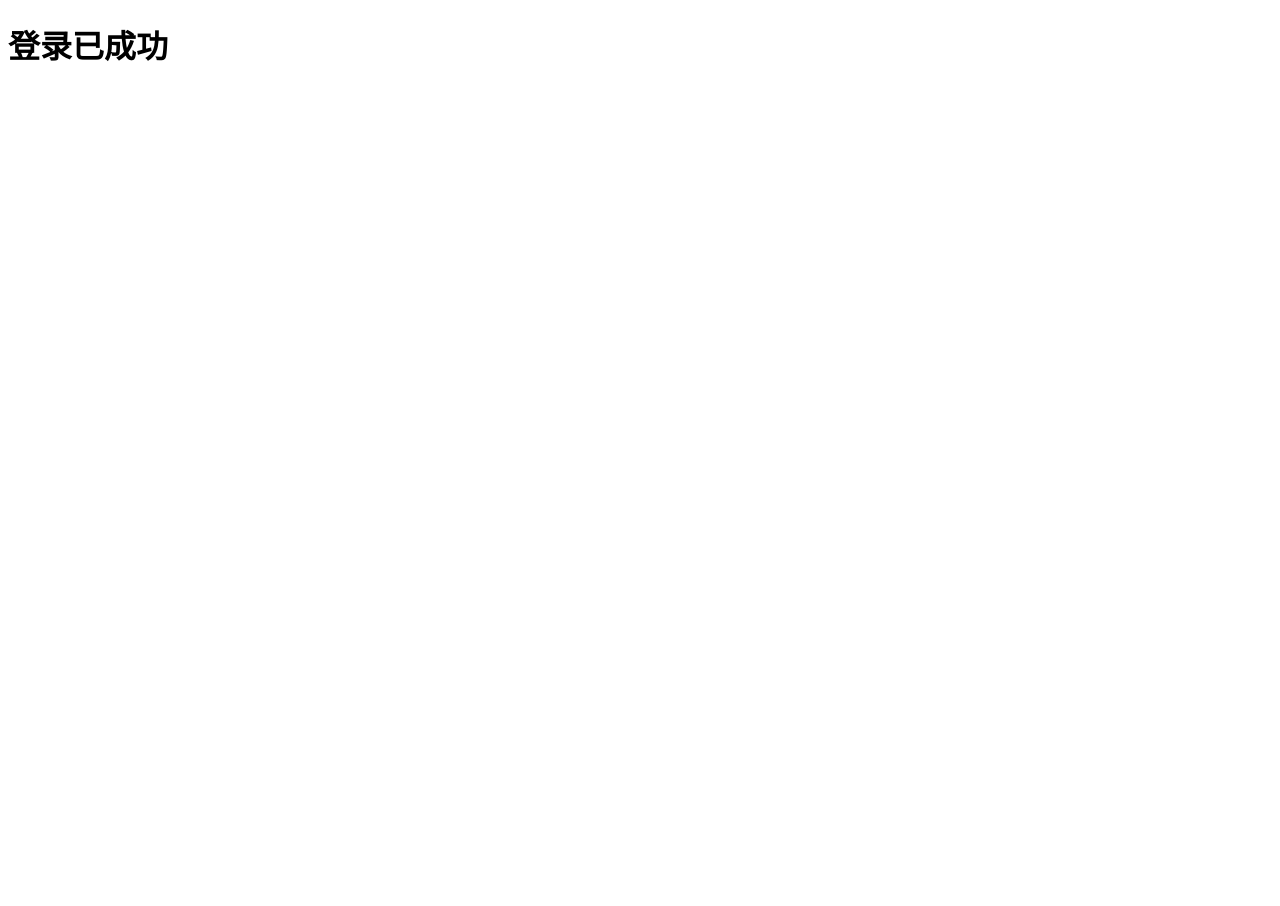
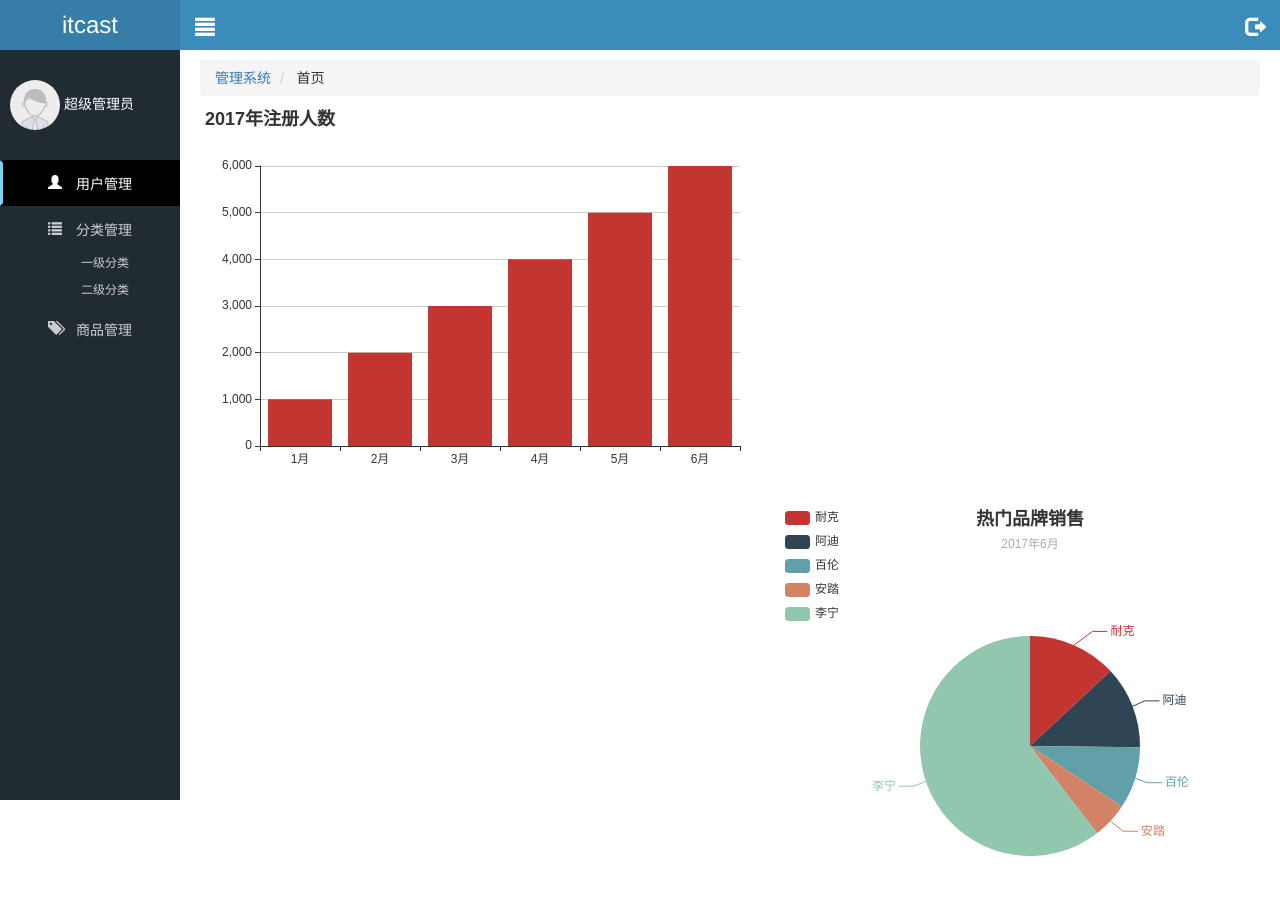
Before and after one commit to 1293076182/letao_project, a website: page public/manage_my/index.html in a window 1280 px wide. Before the commit the page ends 800 px from the top, so only its background shows below. Drawn offline with Linux system fonts and the light colour scheme.

Commit message:
index首页css基本样式和柱状图和饼图

```diff
--- a/public/manage_my/css/base.css
+++ b/public/manage_my/css/base.css
@@ -0,0 +1,13 @@
+h3{
+    margin: 0;
+}
+a{
+    text-decoration: none;
+}
+a:hover{
+    text-decoration: none;
+}
+ul,ol{
+    margin: 0;
+    padding: 0;
+}
--- /dev/null
+++ b/public/manage_my/css/index.css
@@ -0,0 +1,74 @@
+html,body{
+    height: 100%;
+}
+.lt_aside-left {
+    width: 180px;
+    height: 100%;
+    background-color: #212c32;
+}
+.lt_aside-left .top{
+    height: 50px;
+    background-color: #367ea8;
+    text-align: center;
+}
+.lt_aside-left .top a{
+    color: #ffffff;
+    line-height: 50px;
+}
+.lt_aside-left .bottom a{
+    color: #ffffff;
+    display: block;
+    padding: 30px 0 30px 10px;
+}
+.lt_aside-left .bottom img{
+    width: 50px;
+    height: 50px;
+    border-radius: 50%;
+}
+.lt_aside-left ul{
+    text-align: center;
+}
+.lt_aside-left ul li{
+    line-height: 40px;
+    border: 3px solid transparent;
+}
+.lt_aside-left ul li.active{
+    background-color: #000000;
+    border-left: 3px solid skyblue;
+}
+.lt_aside-left ul li.active a{
+    color: #fff;
+}
+.lt_aside-left ol li{
+    line-height: 20px;
+}
+.lt_aside-left ol li a{
+    font-size: 12px;
+    padding-left: 30px;
+}
+.lt_aside-left ul a{
+    color: #ccc;
+    display: block;
+    width: 100%;
+    height: 100%;
+}
+.lt_aside-right{
+    margin-left: 180px;
+}
+.lt_aside-right .top{
+    width: 100%;
+    height: 50px;
+    background-color: #3c8cbb
+}
+.lt_aside-right .top a{
+    line-height: 50px;
+    color: #fff;
+    font-size: 20px;
+    margin: 0 15px;
+}
+.lt_aside-right .breadcrumb{
+    margin: 10px 20px;
+}
+#main{
+    margin-left: 20px;
+}
--- a/public/manage_my/index.html
+++ b/public/manage_my/index.html
@@ -1,12 +1,79 @@
 <!DOCTYPE html>
 <html lang="en">
+
 <head>
     <meta charset="UTF-8">
     <meta name="viewport" content="width=device-width, initial-scale=1.0">
     <meta http-equiv="X-UA-Compatible" content="ie=edge">
     <title>Document</title>
+    <!-- 导入bootstrap的css -->
+    <link rel="stylesheet" href="./lib/bootstrap/css/bootstrap.css">
+    <link rel="stylesheet" href="./assets/bootstrap-validator/css/bootstrapValidator.min.css">
+    <!-- 导入样式 -->
+    <link rel="stylesheet" href="./css/base.css">
+    <link rel="stylesheet" href="./css/index.css">
 </head>
+
 <body>
-    <h1>登录已成功</h1>
+    <div class="lt_aside-left pull-left">
+        <div class="top">
+            <h3>
+                <a href="javascript:;">
+                    itcast
+                </a>
+            </h3>
+        </div>
+        <div class="bottom">
+            <a href="javascript:;">
+                <img src="./image/default.png" alt=""> 超级管理员
+            </a>
+        </div>
+        <ul>
+            <li class="active">
+                <a href="javascript:;">
+                    <span class="glyphicon glyphicon-user"> 用户管理</span>
+                </a>
+            </li>
+            <li>
+                <a href="javascript:;">
+                    <span class="glyphicon glyphicon-list"> 分类管理</span>
+                    <ol>
+                        <li><a href="javascript::">一级分类</a></li>
+                        <li><a href="javascript:;">二级分类</a></li>
+                    </ol>
+                </a>
+            </li>
+            <li>
+                <a href="javascript:;">
+                    <span class="glyphicon glyphicon-tags"> 商品管理</span>
+                </a>
+            </li>
+        </ul>
+    </div>
+    <div class="lt_aside-right">
+        <div class="top">
+            <a href="javascript:;" class="glyphicon glyphicon-align-justify pull-left"></a>
+            <a href="javascript:;" class="glyphicon glyphicon-log-out pull-right"></a>
+        </div>
+        <ol class="breadcrumb">
+            <li>
+                <a href="#">管理系统</a>
+            </li>
+            <li>
+                首页
+            </li>
+        </ol>
+        <div id="main" style="width: 600px;height:400px;" class="pull-left"></div>
+        <div id="yuan" style="width: 500px;height:400px;" class="pull-right"></div>
+    </div>
 </body>
+
 </html>
+<script src="./assets/echarts/echarts.min.js"></script>
+<!-- 导入jq -->
+<script src="./lib/jquery/jquery.min.js"></script>
+<!-- 导入bs的js -->
+<script src="./lib/bootstrap/js/bootstrap.min.js"></script>
+<script src="./assets/bootstrap-validator/js/bootstrapValidator.min.js"></script>
+<!-- 自己的js -->
+<script src="./js/index.js"></script>
--- /dev/null
+++ b/public/manage_my/js/index.js
@@ -0,0 +1,69 @@
+ // 基于准备好的dom，初始化echarts实例
+ var myChart = echarts.init(document.getElementById('main'));
+
+ // 指定图表的配置项和数据
+ var option = {
+    title: {
+        text: '2017年注册人数'
+    },
+     tooltip: {},
+     legend: {
+         data: ['销量']
+     },
+     xAxis: {
+         data: ["1月", "2月", "3月", "4月", "5月", "6月"]
+     },
+     yAxis: {},
+     series: [{
+         name: '人数',
+         type: 'bar',
+         data: [1000, 2000, 3000, 4000, 5000, 6000]
+     }]
+ };
+
+ // 使用刚指定的配置项和数据显示图表。
+ myChart.setOption(option);
+ var myChart1 = echarts.init(document.getElementById('yuan'));
+
+ // 指定图表的配置项和数据
+ var option1 = {
+    title : {
+        text: '热门品牌销售',
+        subtext: '2017年6月',
+        x:'center'
+    },
+    tooltip : {
+        trigger: 'item',
+        formatter: "{a} <br/>{b} : {c} ({d}%)"
+    },
+    legend: {
+        orient: 'vertical',
+        left: 'left',
+        data: ['耐克','阿迪','百伦','安踏','李宁']
+    },
+    series : [
+        {
+            name: '访问来源',
+            type: 'pie',
+            radius : '55%',
+            center: ['50%', '60%'],
+            data:[
+                {value:335, name:'耐克'},
+                {value:310, name:'阿迪'},
+                {value:234, name:'百伦'},
+                {value:135, name:'安踏'},
+                {value:1548, name:'李宁'}
+            ],
+            itemStyle: {
+                emphasis: {
+                    shadowBlur: 10,
+                    shadowOffsetX: 0,
+                    shadowColor: 'rgba(0, 0, 0, 0.5)'
+                }
+            }
+        }
+    ]
+ };
+
+ // 使用刚指定的配置项和数据显示图表。
+ myChart1.setOption(option1);
```
Also changed, not shown: public/manage_my/image/default.png (added).
